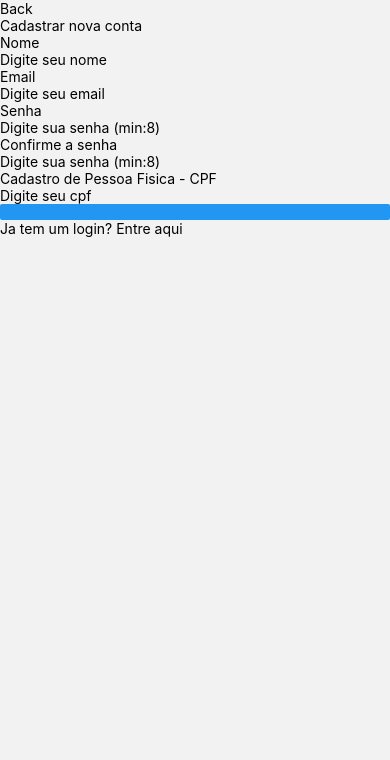
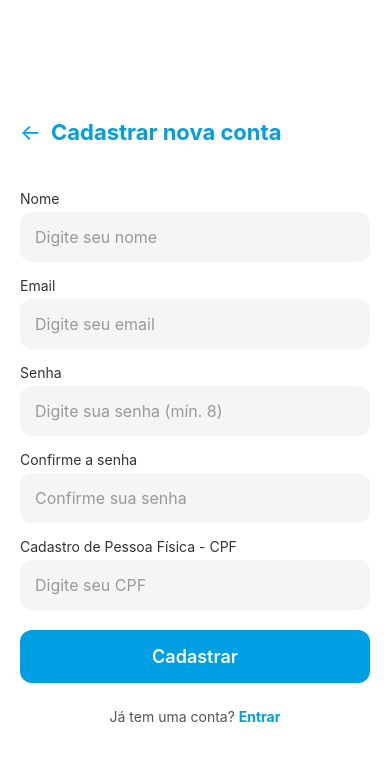
Before and after one commit to hdtmrs/prjMercadoPago, a React Native app in the folder mercadoPagoMobile/: screen /Cadastro in a window 390 px wide. Shown: the top 760 px of the page. Built offline with nearby package versions, Linux system fonts and the light colour scheme.

Commit message:
style:Adicionando estilo as telas de login e cadastro

```diff
--- a/mercadoPagoMobile/pages/src/cadastro/index.js
+++ b/mercadoPagoMobile/pages/src/cadastro/index.js
@@ -1,8 +1,8 @@
-import React, {useState} from "react";
-import {View, Text, Pressable, TextInput, Button} from 'react-native';
+import React, { useState } from "react";
+import { View, Text, Pressable, TextInput, TouchableOpacity, ActivityIndicator, StyleSheet } from 'react-native';
 import axios from 'axios';
 
-const CadastroScreen = ({navigation}) => {
+const CadastroScreen = ({ navigation }) => {
   const [carregando, setCarregando] = useState(false);
   const [nome, setNome] = useState('');
   const [email, setEmail] = useState('');
@@ -13,132 +13,196 @@ const CadastroScreen = ({navigation}) => {
   const regexEmail = /^[a-zA-Z0-9._%+-]+@[a-zA-Z0-9.-]+\.[a-zA-Z]{2,}$/;
 
   const validarDados = () => {
-        if(!nome || !email || !senha || !senhaConfirma || !cpf) {
-            setErroMessage('Preencha todos os campos, são obrigatorios');
+    if (!nome || !email || !senha || !senhaConfirma || !cpf) {
+      setErroMessage('Preencha todos os campos, são obrigatórios');
       return false;
     }
-
-        if(!regexEmail.test(email)) {
-            setErroMessage('Digite um email valido');
+    if (!regexEmail.test(email)) {
+      setErroMessage('Digite um email válido');
       return false;
     }
-
-        if(senha.length < 8 || senhaConfirma.length < 8) {
-            setErroMessage('Digite uma senha com mais de 8 digitos');
+    if (senha.length < 8 || senhaConfirma.length < 8) {
+      setErroMessage('Digite uma senha com no mínimo 8 dígitos');
       return false;
     }
-
-        if(!senha === senhaConfirma) {
-            setErroMessage('As senhas estão divergentes');
+    if (senha !== senhaConfirma) {
+      setErroMessage('As senhas não coincidem');
       return false;
     }
-
-        if(cpf.length < 11) {
-            setErroMessage('Digite um cpf de tamanho valido')
+    if (cpf.length < 11) {
+      setErroMessage('Digite um CPF válido');
       return false;
     }
-
     return true;
-
-    }
+  };
 
   const enviarDados = async () => {
-        if(!validarDados) return;
+    if (!validarDados()) return;
 
     setCarregando(true);
-        try{
-        const response = await axios.post('http://127.0.0.1:8000/api/cadastrar', {
+    try {
+      await axios.post('http://127.0.0.1:8000/api/cadastrar', {
         nome,
         email,
         senha,
         cpf,
       });
-
       navigation.navigate('Login');
-
-        }catch(err) {
-            if(err.response) {
-                if(err.response.status === 401) {
+    } catch (err) {
+      if (err.response) {
+        if (err.response.status === 401) {
           setErroMessage('Erro, cadastro não autorizado');
-                    return;
-                }else if(err.response.status === 500) {
-                    setErroMessage('Erro, no Servidor');
-                    return;
-                }else{
+        } else if (err.response.status === 500) {
+          setErroMessage('Erro no servidor');
+        } else {
           setErroMessage('Erro, tente novamente mais tarde');
-                    return;
         }
       }
-        }finally{
+    } finally {
       setCarregando(false);
     }
-    }
-    return(
-        <View>
-            <View>
-                <Pressable>
-                    <Text>
-                        Back
-                    </Text>
+  };
+
+  return (
+    <View style={styles.container}>
+      {/* Cabeçalho */}
+      <View style={styles.header}>
+        <Pressable onPress={() => navigation.goBack()}>
+          <Text style={styles.backText}>←</Text>
         </Pressable>
-                <Text>
-                    Cadastrar nova conta
-                </Text>
+        <Text style={styles.title}>Cadastrar nova conta</Text>
       </View>
-            <View>
-                <Text>
-                    Nome
-                </Text>
+
+      {/* Formulário */}
+      <View style={styles.form}>
+        <Text style={styles.label}>Nome</Text>
         <TextInput
-                    keyboardType="default"
-                    onChangeText={nome => setNome(nome)}
+          style={styles.input}
           placeholder="Digite seu nome"
+          onChangeText={setNome}
+          value={nome}
+          placeholderTextColor="#999"
         />
 
-                <Text>
-                    Email
-                </Text>
+        <Text style={styles.label}>Email</Text>
         <TextInput
+          style={styles.input}
+          placeholder="Digite seu email"
           keyboardType="email-address"
-                    onChangeText={email => setEmail(email)}
-                    placeholder="Digite seu email"
+          onChangeText={setEmail}
+          value={email}
+          placeholderTextColor="#999"
         />
 
-                <Text>
-                    Senha
-                </Text>
+        <Text style={styles.label}>Senha</Text>
         <TextInput
-                    keyboardType="default"
-                    onChangeText={senha => setSenha(senha)}
-                    placeholder="Digite sua senha (min:8)"
+          style={styles.input}
+          placeholder="Digite sua senha (mín. 8)"
           secureTextEntry
+          onChangeText={setSenha}
+          value={senha}
+          placeholderTextColor="#999"
         />
 
-                <Text>
-                    Confirme a senha
-                </Text>
+        <Text style={styles.label}>Confirme a senha</Text>
         <TextInput
-                    keyboardType="default"
-                    onChangeText={senhaConfirma => setSenhaConfirma(senhaConfirma)}
-                    placeholder="Digite sua senha (min:8)"
+          style={styles.input}
+          placeholder="Confirme sua senha"
           secureTextEntry
-                />
-                <Text>
-                    Cadastro de Pessoa Fisica - CPF
-                </Text>
-                <TextInput
-                    keyboardType="default"
-                    onChangeText={cpf => setCpf(cpf)}
-                    placeholder="Digite seu cpf"
+          onChangeText={setSenhaConfirma}
+          value={senhaConfirma}
+          placeholderTextColor="#999"
         />
 
-                <Button onPress={() => enviarDados()}/>
+        <Text style={styles.label}>Cadastro de Pessoa Física - CPF</Text>
+        <TextInput
+          style={styles.input}
+          placeholder="Digite seu CPF"
+          keyboardType="numeric"
+          onChangeText={setCpf}
+          value={cpf}
+          placeholderTextColor="#999"
+        />
+
+        {erroMessage ? <Text style={styles.error}>{erroMessage}</Text> : null}
+
+        <TouchableOpacity style={styles.button} onPress={enviarDados} disabled={carregando}>
+          {carregando ? <ActivityIndicator color="#fff" /> : <Text style={styles.buttonText}>Cadastrar</Text>}
+        </TouchableOpacity>
+
         <Pressable onPress={() => navigation.navigate('Login')}>
-                    <Text>Ja tem um login? Entre aqui</Text>
+          <Text style={styles.registerText}>Já tem uma conta? <Text style={styles.link}>Entrar</Text></Text>
         </Pressable>
       </View>
     </View>
   );
 };
 
+const styles = StyleSheet.create({
+  container: {
+    flex: 1,
+    backgroundColor: "#fff",
+    padding: 20,
+    justifyContent: "center",
+  },
+  header: {
+    alignItems: "center",
+    marginBottom: 30,
+    flexDirection: "row",
+  },
+  backText: {
+    fontSize: 22,
+    marginRight: 10,
+    color: "#009EE3",
+  },
+  title: {
+    fontSize: 22,
+    fontWeight: "bold",
+    color: "#009EE3",
+  },
+  form: {
+    width: "100%",
+  },
+  label: {
+    fontSize: 14,
+    color: "#333",
+    marginBottom: 5,
+    marginTop: 15,
+  },
+  input: {
+    backgroundColor: "#F5F5F5",
+    padding: 15,
+    borderRadius: 12,
+    fontSize: 16,
+    color: "#333",
+  },
+  error: {
+    color: "red",
+    marginTop: 10,
+    fontSize: 14,
+  },
+  button: {
+    backgroundColor: "#009EE3",
+    padding: 16,
+    borderRadius: 12,
+    alignItems: "center",
+    marginTop: 20,
+  },
+  buttonText: {
+    color: "#fff",
+    fontSize: 18,
+    fontWeight: "600",
+  },
+  registerText: {
+    marginTop: 25,
+    fontSize: 14,
+    textAlign: "center",
+    color: "#555",
+  },
+  link: {
+    color: "#009EE3",
+    fontWeight: "bold",
+  }
+});
+
 export default CadastroScreen;
--- a/mercadoPagoMobile/pages/src/login/index.js
+++ b/mercadoPagoMobile/pages/src/login/index.js
@@ -1,9 +1,9 @@
-import React, {useState} from "react";
-import {View, Text, Pressable, TextInput, Button} from 'react-native';
+import React, { useState } from "react";
+import { View, Text, Pressable, TextInput, TouchableOpacity, ActivityIndicator, StyleSheet } from 'react-native';
 import AsyncStorage from '@react-native-async-storage/async-storage';
 import axios from 'axios';
 
-const LoginScreen = ({navigation}) => {
+const LoginScreen = ({ navigation }) => {
   const [senha, setSenha] = useState('');
   const [email, setEmail] = useState('');
   const [erroMessage, setErroMessage] = useState('');
@@ -11,30 +11,27 @@ const LoginScreen = ({navigation}) => {
   const regex = /^[a-zA-Z0-9._%+-]+@[a-zA-Z0-9.-]+\.[a-zA-Z]{2,}$/;
 
   const validarDados = () => {
-
-        if(!senha || !email) {
-            setErroMessage('Digite os campos obrigatorios');
+    if (!senha || !email) {
+      setErroMessage('Digite os campos obrigatórios');
       return false;
     }
-        if(!regex.test(email)) {
+    if (!regex.test(email)) {
       setErroMessage('Email em formato incorreto');
       return false;
     }
-
-        if(!senha.length >= 8) {
-            setErroMessage('Digite uma senha com no minimo 8 caracteres');
+    if (!(senha.length >= 8)) {
+      setErroMessage('Digite uma senha com no mínimo 8 caracteres');
       return false;
     }
-
     return true;
-    }
+  };
 
   const enviarLogin = async () => {
-        if(!validarDados()){return};
+    if (!validarDados()) { return };
 
     setCarregando(true);
 
-        try{
+    try {
       const response = await axios.post('http://127.0.0.1:8000/api/entrar', {
         email,
         senha,
@@ -44,59 +41,144 @@ const LoginScreen = ({navigation}) => {
       await AsyncStorage.setItem('userToken', tokenUser);
 
       navigation.navigate('Home');
-        }catch(erro) {
-            if(erro.response?.status){
+    } catch (erro) {
+      if (erro.response?.status) {
         const codigo = erro.response?.status;
-                if(codigo === 401){
+        if (codigo === 401) {
           setErroMessage('Não autorizado, email ou senha incorretos');
-                    return;
-                }else if(codigo === 500){
+        } else if (codigo === 500) {
           setErroMessage('Erro no servidor');
-                    return;
-                }else{
-                    setErroMessage('Erro não indentificado, tente novamente mais tarde');
-                    return;
+        } else {
+          setErroMessage('Erro não identificado, tente novamente mais tarde');
         }
       }
-        }finally{
+    } finally {
       setCarregando(false);
     }
-    }
-    return(
-        <View>
-            <View>
-                <Pressable>
-                    <Text>Back</Text>
+  };
+
+  return (
+    <View style={styles.container}>
+      {/* Cabeçalho */}
+      <View style={styles.header}>
+        <Pressable onPress={() => navigation.goBack()}>
+          <Text style={styles.backText}>←</Text>
         </Pressable>
-                <Text>Login</Text>
+        <Text style={styles.title}>Login</Text>
       </View>
-            <View>
-                <Text>Email</Text>
+
+      {/* Inputs */}
+      <View style={styles.form}>
+        <Text style={styles.label}>Email</Text>
         <TextInput
           onChangeText={setEmail}
           value={email}
           placeholder="Digite seu email"
           keyboardType='email-address'
+          style={styles.input}
+          placeholderTextColor="#999"
         />
-                <Text>Senha</Text>
+
+        <Text style={styles.label}>Senha</Text>
         <TextInput
           onChangeText={setSenha}
           value={senha}
           placeholder="Digite sua senha"
           keyboardType='default'
           secureTextEntry={true}
+          style={styles.input}
+          placeholderTextColor="#999"
         />
-                <Text>Esqueci minha senha?</Text>
 
-                <Button
-                    onPress={() => enviarLogin()}
-                />
+        <Pressable>
+          <Text style={styles.forgotText}>Esqueci minha senha?</Text>
+        </Pressable>
+
+        {erroMessage ? <Text style={styles.error}>{erroMessage}</Text> : null}
+
+        <TouchableOpacity style={styles.button} onPress={enviarLogin} disabled={carregando}>
+          {carregando ? <ActivityIndicator color="#fff" /> : <Text style={styles.buttonText}>Entrar</Text>}
+        </TouchableOpacity>
+
         <Pressable onPress={() => navigation.navigate('Cadastro')}>
-                    <Text>Não tem uma conta? Cadastre-se aqui</Text>
+          <Text style={styles.registerText}>Não tem uma conta? <Text style={styles.link}>Cadastre-se</Text></Text>
         </Pressable>
       </View>
     </View>
   );
 };
 
+const styles = StyleSheet.create({
+  container: {
+    flex: 1,
+    backgroundColor: "#fff",
+    padding: 20,
+    justifyContent: "center",
+  },
+  header: {
+    alignItems: "center",
+    marginBottom: 40,
+    flexDirection: "row",
+  },
+  backText: {
+    fontSize: 22,
+    marginRight: 10,
+    color: "#009EE3",
+  },
+  title: {
+    fontSize: 26,
+    fontWeight: "bold",
+    color: "#009EE3",
+  },
+  form: {
+    width: "100%",
+  },
+  label: {
+    fontSize: 14,
+    color: "#333",
+    marginBottom: 5,
+    marginTop: 15,
+  },
+  input: {
+    backgroundColor: "#F5F5F5",
+    padding: 15,
+    borderRadius: 12,
+    fontSize: 16,
+    color: "#333",
+  },
+  forgotText: {
+    marginTop: 10,
+    fontSize: 14,
+    color: "#009EE3",
+    textAlign: "right",
+  },
+  error: {
+    color: "red",
+    marginTop: 10,
+    fontSize: 14,
+  },
+  button: {
+    backgroundColor: "#009EE3",
+    padding: 16,
+    borderRadius: 12,
+    alignItems: "center",
+    marginTop: 20,
+  },
+  buttonText: {
+    color: "#fff",
+    fontSize: 18,
+    fontWeight: "600",
+  },
+  registerText: {
+    marginTop: 25,
+    fontSize: 14,
+    textAlign: "center",
+    color: "#555",
+  },
+  link: {
+    color: "#009EE3",
+    fontWeight: "bold",
+  }
+});
+
 export default LoginScreen;
```
Lines whose indentation alone changed are shown as unchanged.
